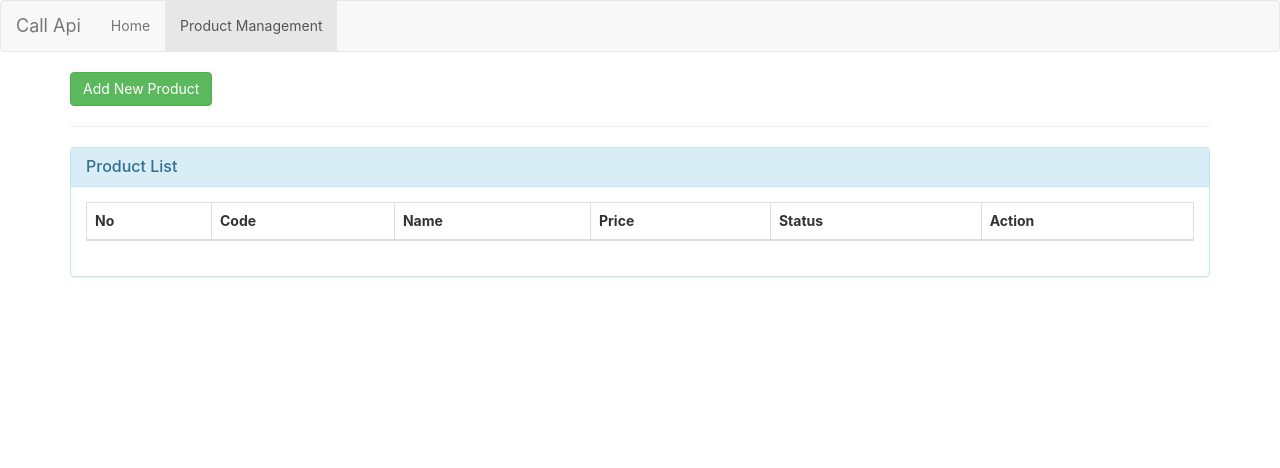
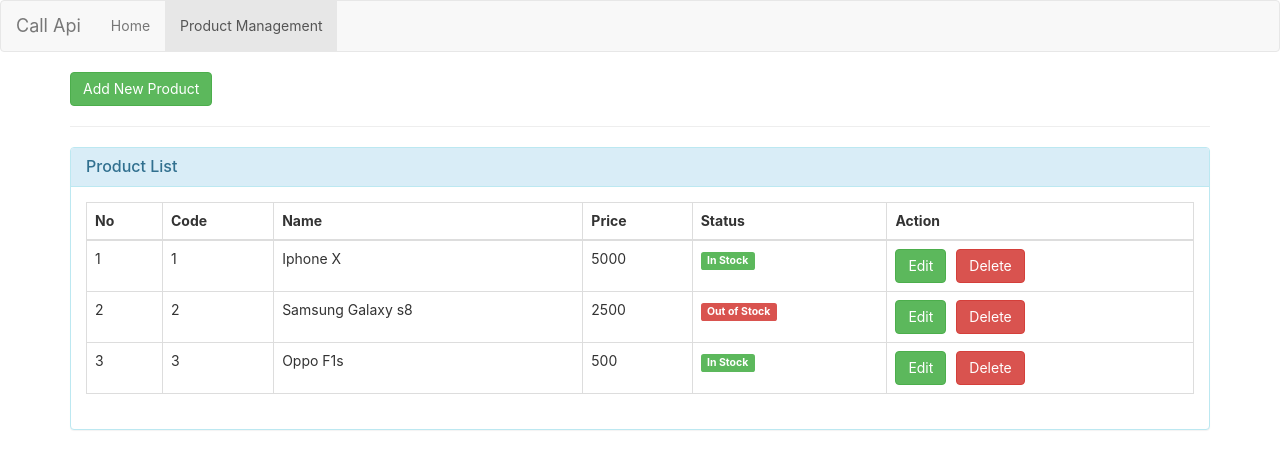
Before and after one commit to phantuantu24/reactJs-products-management-with-call-api, a React (Create React App) app: page /product-list in a window 1280 px wide. Shown: the top 468 px of the page. Built offline with nearby package versions, Linux system fonts and the light colour scheme.

Commit message:
integrate redux to project and test data at ProductListPage with hard data

```diff
--- a/src/index.js
+++ b/src/index.js
@@ -3,11 +3,19 @@
 import './index.css';
 import App from './App';
 import reportWebVitals from './reportWebVitals';
+import { Provider } from 'react-redux';
+import { createStore } from 'redux';
+import appReducers from './reducers/index'
+
+const store = createStore(
+  appReducers,
+  window.__REDUX_DEVTOOLS_EXTENSION__ && window.__REDUX_DEVTOOLS_EXTENSION__()
+)
 
 ReactDOM.render(
-  <React.StrictMode>
+  <Provider store={store}>
     <App />
-  </React.StrictMode>,
+  </Provider>,
   document.getElementById('root')
 );
 
--- a/src/pages/ProductListPage/ProductListPage.js
+++ b/src/pages/ProductListPage/ProductListPage.js
@@ -1,4 +1,5 @@
 import React, { Component } from 'react';
+import { connect } from 'react-redux';
 import ProductItem from '../../components/ProductItem/ProductItem';
 import ProductList from '../../components/ProductList/ProductList';
 import './ProductListPage.css';
@@ -20,7 +21,7 @@
   }
 
   render() {
-    const products = []
+    const { products } = this.props
     return (
       <div className="col-xs-12 col-sm-12 col-md-12 col-lg-12">
         <button type="button" className="btn btn-success">Add New Product</button><hr />
@@ -32,4 +33,10 @@
   }
 }
 
-export default ProductListPage;
+const mapStateToProps = (state) => {
+  return {
+    products: state.products
+  }
+}
+
+export default connect(mapStateToProps, null)(ProductListPage);
--- /dev/null
+++ b/src/reducers/index.js
@@ -0,0 +1,8 @@
+import { combineReducers } from "redux";
+import products from './products'
+
+const appReducers = combineReducers({
+  products
+})
+
+export default appReducers
--- /dev/null
+++ b/src/reducers/products.js
@@ -0,0 +1,31 @@
+import * as Types from '../constants/ActionTypes'
+
+const initialState = [
+  {
+    id: 1,
+    name: 'Iphone X',
+    price: 5000,
+    status: true
+  },
+  {
+    id: 2,
+    name: 'Samsung Galaxy s8',
+    price: 2500,
+    status: false
+  },
+  {
+    id: 3,
+    name: 'Oppo F1s',
+    price: 500,
+    status: true
+  },
+]
+
+const products = (state = initialState, action) => {
+  switch (action.tpee) {
+    default:
+      return [...state]
+  }
+}
+
+export default products
```
Also changed, not shown: src/constants/ActionTypes.js (added).
